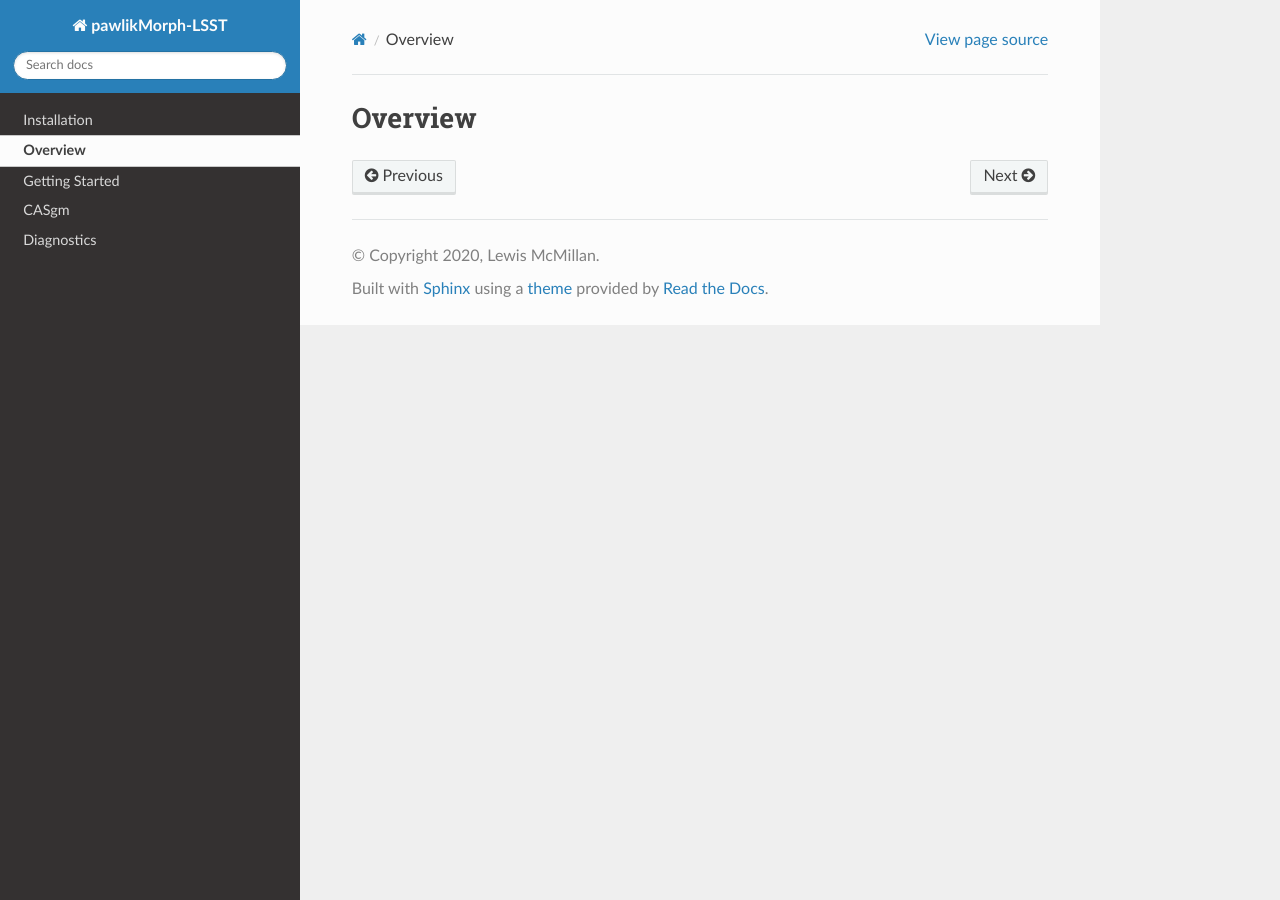
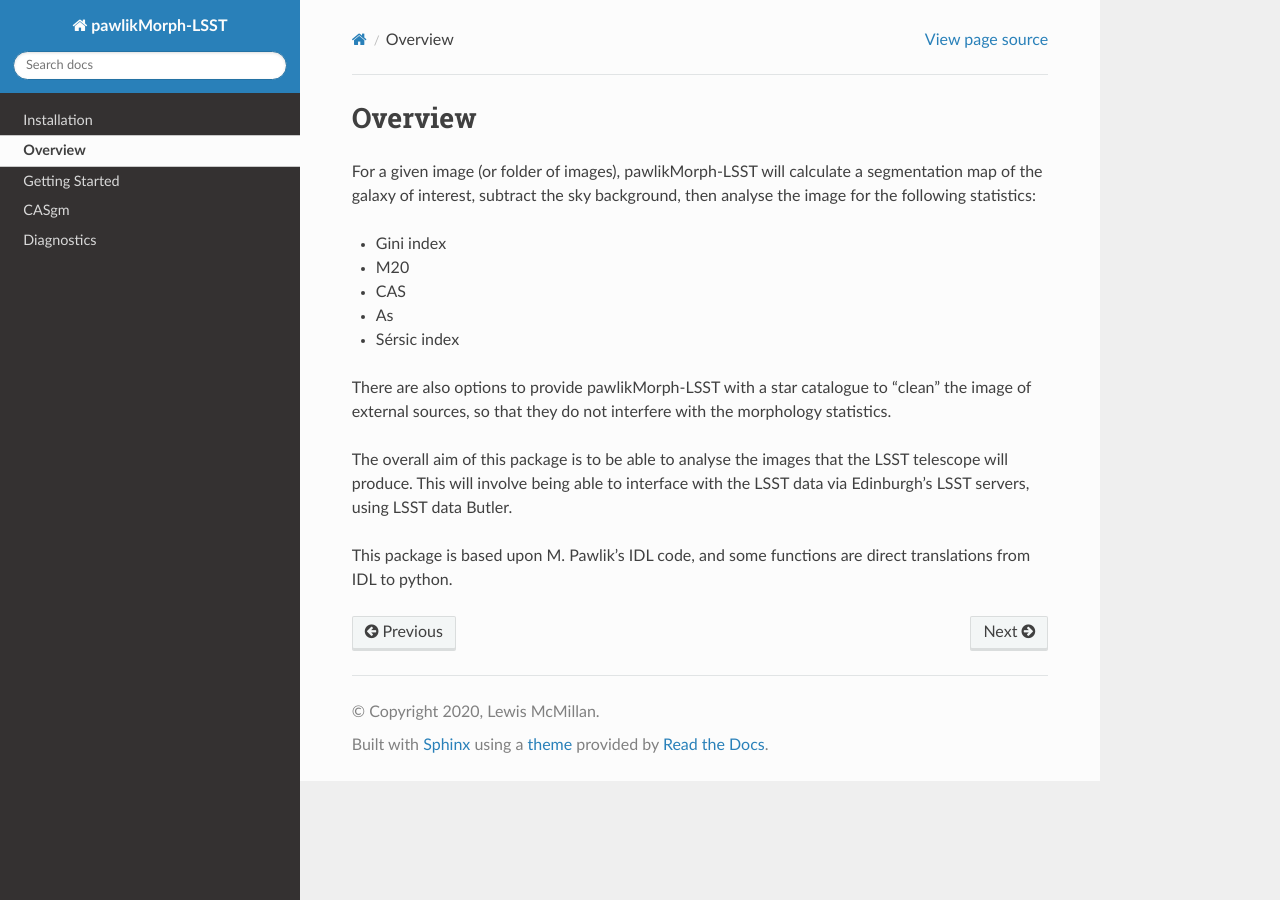
Before and after one commit to lewisfish/PawlikMorph-LSST, a Sphinx documentation site: the page built from docs/overview.rst, in a window 1280 px wide. Built offline with Sphinx 7.4.7 and the Read the Docs theme 2.0.0, drawn with Linux system fonts in a browser that asks for light colours.

Commit message:
Added more to docs. Also added better type hint to diagnostic.py

```diff
--- a/docs/casgm.rst
+++ b/docs/casgm.rst
@@ -1,3 +1,8 @@
 *****
 CASgm
 *****
+
+
+.. automodule:: pawlikMorphLSST.casgm
+    :members:
+    :undoc-members:
--- a/docs/diagnostic.rst
+++ b/docs/diagnostic.rst
@@ -1,3 +1,8 @@
 ***********
 Diagnostics
 ***********
+
+
+.. automodule:: pawlikMorphLSST.diagnostic
+    :members:
+    :undoc-members:
--- a/docs/index.rst
+++ b/docs/index.rst
@@ -8,10 +8,6 @@ PawlikMorph-LSST's documentation!
 
 PawlikMorph-LSST is a python package for calculating various non-parametric morphological measures of galaxies.
 The code in this package is based upon/translation of `pawlikMorph <https://github.com/SEDMORPH/PawlikMorph>`_ in IDL.
-
-.. automodule pawlikMorphLSST.main
-    :members:
-    :undoc-members:
 
 
 Getting Started
--- a/docs/overview.rst
+++ b/docs/overview.rst
@@ -1,3 +1,18 @@
 ********
 Overview
 ********
+
+For a given image (or folder of images), pawlikMorph-LSST will calculate a segmentation map of the galaxy of interest, subtract the sky background, then analyse the image for the following statistics:
+
+* Gini index
+* M20
+* CAS
+* As
+* Sérsic index
+
+There are also options to provide pawlikMorph-LSST with a star catalogue to "clean" the image of external sources, so that they do not interfere with the morphology statistics.
+
+The overall aim of this package is to be able to analyse the images that the LSST telescope will produce.
+This will involve being able to interface with the LSST data via Edinburgh's LSST servers, using LSST data Butler.
+
+This package is based upon M. Pawlik's IDL code, and some functions are direct translations from IDL to python.
```
Also changed, not shown: 1 other file.
